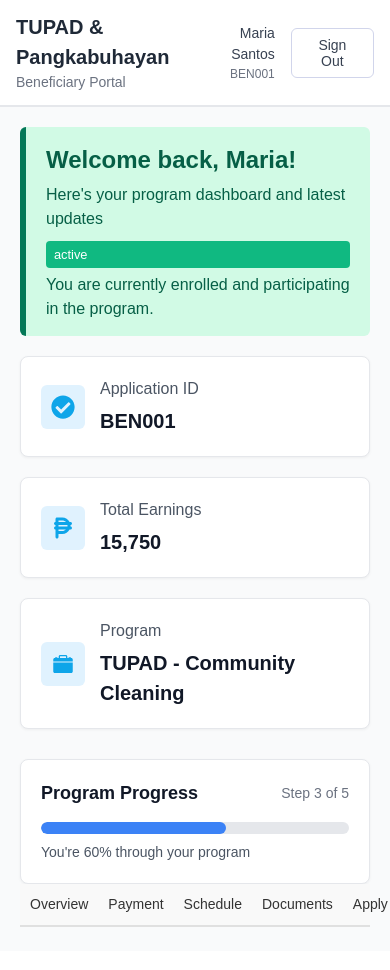
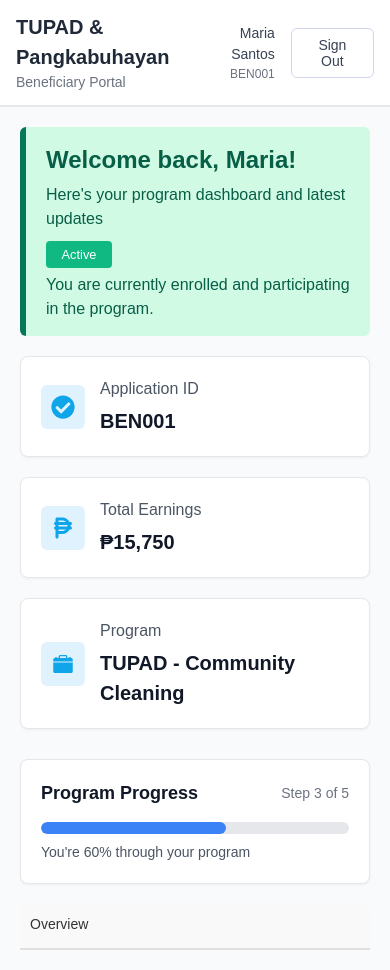
Before and after one commit to rovinrey/CapstoneProject, a React (Vite) app: page /beneficiarydashboard in a window 390 px wide. Built offline with nearby package versions, Linux system fonts and the light colour scheme.

Commit message:
commit before going to OJT

```diff
--- a/src/App.tsx
+++ b/src/App.tsx
@@ -1,7 +1,7 @@
 import './App.css';
 import { BrowserRouter as Router, Routes, Route } from 'react-router-dom';
 
-// Admin pages
+// Admin UI components
 import Sidebar from './Layout/Sidebar';
 import LoginPage from './Components/Admin/Pages/LoginPage';
 import Dashboard from './Components/Admin/Dashboard';
@@ -13,6 +13,13 @@
 // Beneficiary UI pages
 import BeneficiaryDashboard from './Components/Beneficiaries/BeneficiaryDashboard';
 
+//tabs links
+import Overview from './Components/Beneficiaries/TabsLInk/Overview';
+import Payments from './Components/Beneficiaries/TabsLInk/Payment';
+import Schedule from './Components/Beneficiaries/TabsLInk/Schedule';
+import Documents from './Components/Beneficiaries/TabsLInk/Documents';
+import Apply from './Components/Beneficiaries/TabsLInk/Apply';
+
 function App() {
   return (
     <Router>
@@ -22,11 +29,11 @@
 
         {/* Admin routes (with sidebar layout) */}
         <Route
-          path="/admin/*"
+          path="/dashboard/*"
           element={
-            <div className="flex">
+            <div className='side-bar'>
                 <Sidebar />
-              <div className="flex-1 p-4">
+              <div>
                 <Routes>
                         <Route path="/" element={<Dashboard />} />
                         <Route path="beneficiaries" element={<Beneficiaries />} />
@@ -41,6 +48,12 @@
 
         {/* Beneficiary UI */}
         <Route path="/beneficiarydashboard" element={<BeneficiaryDashboard />} />
+        {/*tabs route */}
+              <Route path="/overview" element={<Overview />} />
+              <Route path="/payment" element={<Payments />} />
+              <Route path="/schedule" element={<Schedule />} />
+              <Route path="/documents" element={<Documents />} />
+              <Route path="/apply" element={<Apply />} />
       </Routes>
     </Router>
   );
--- a/src/Components/Admin/Pages/LoginPage.tsx
+++ b/src/Components/Admin/Pages/LoginPage.tsx
@@ -13,7 +13,7 @@
 
     if (username === "admin" && password === "admin123") {
       navigate("/Dashboard");
-    } else if (username === "beneficiary" && password === "benef123") {
+    } else if (username === "beneficiary" && password === "pass123") {
       navigate("/BeneficiaryDashboard") ;
     } else {
       alert("Invalid credentials!");
--- a/src/Components/Beneficiaries/BeneficiaryDashboard.css
+++ b/src/Components/Beneficiaries/BeneficiaryDashboard.css
@@ -38,6 +38,8 @@
   font-size: 0.8rem;
   font-weight: 500;
   margin-top: 5px; /* Spacing below the text */
+  width: 50px;
+  text-align: center;
 }
 
 .summary-cards {
--- a/src/Components/Beneficiaries/BeneficiaryDashboard.tsx
+++ b/src/Components/Beneficiaries/BeneficiaryDashboard.tsx
@@ -1,35 +1,37 @@
-import { FaCheckCircle } from 'react-icons/fa';
-import { FaPesoSign } from 'react-icons/fa6'
-import { IoIosBriefcase } from 'react-icons/io'
+import { FaCheckCircle } from "react-icons/fa";
+import { FaPesoSign } from "react-icons/fa6";
+import { IoIosBriefcase } from "react-icons/io";
 
+/*import { Routes, Route } from "react-router-dom";
 
-import { Routes, Route } from 'react-router-dom';
-import Overview from './TabsLInk/Overview'
-import Payments from './TabsLInk/Payment'
-import Schedule from './TabsLInk/Schedule'
-import Documents from './TabsLInk/Documents'
-import Apply from './TabsLInk/Apply'
+import Overview from "./TabsLInk/Overview";
+import Payment from "./TabsLInk/Payment";
+import Schedule from "./TabsLInk/Schedule";
+import Documents from "./TabsLInk/Documents";
+import Apply from "./TabsLInk/Apply";
+*/
+import "./BeneficiaryDashboard.css";
+import Tabs from "./Tabs";
+import Header from "../../Layout/Header";
 
-import './BeneficiaryDashboard.css'
-import Tabs from './Tabs';
-import Header from '../../Layout/Header';
 function BeneficiaryDashboard() {
-    return(
+  return (
     <div>
       <Header />
       <div className="dashboard-container">
-
+        {/* Welcome Banner */}
         <div className="welcome-banner">
           <h2>Welcome back, Maria!</h2>
           <p>Here's your program dashboard and latest updates</p>
-                    <span className="status-badge">active</span>
+          <span className="status-badge">Active</span>
           <p>You are currently enrolled and participating in the program.</p>
         </div>
 
+        {/* Summary Cards */}
         <div className="summary-cards">
           <div className="card">
             <div className="card-icon">
-                            <FaCheckCircle/>
+              <FaCheckCircle />
             </div>
             <div className="card-content">
               <h3>Application ID</h3>
@@ -39,11 +41,11 @@
 
           <div className="card">
             <div className="card-icon">
-                            <FaPesoSign/>
+              <FaPesoSign />
             </div>
             <div className="card-content">
               <h3>Total Earnings</h3>
-                            <p>15,750</p>
+              <p>₱15,750</p>
             </div>
           </div>
 
@@ -57,6 +59,8 @@
             </div>
           </div>
         </div>
+
+        {/* Program Progress */}
         <div className="program-progress">
           <div className="program-progress-header">
             <h3>Program Progress</h3>
@@ -68,19 +72,13 @@
           <p className="progress-text">You're 60% through your program</p>
         </div>
 
-                {/* Horizpntal Tabs*/}
+        {/* Horizontal Tabs */}
         <Tabs />
 
-                <Routes>
-                    <Route path="dashboard" element={<Overview/>} />
-                    <Route path="beneficiaries" element={<Payments />} />
-                    <Route path="programs" element={<Schedule />} />
-                    <Route path="payment" element={<Documents />} />
-                    <Route path="reports" element={<Apply />} />
-                </Routes>
 
       </div>
     </div>
   );
-};
+}
+
 export default BeneficiaryDashboard;
--- a/src/Components/Beneficiaries/Tabs.css
+++ b/src/Components/Beneficiaries/Tabs.css
@@ -2,11 +2,14 @@
 
 .tabs {
   display: flex;
+  flex-wrap: wrap;
   list-style: none;
   padding: 0;
-  margin: 0;
+  margin: 20px 0 0;
   border-bottom: 2px solid #e0e0e0;
   background-color: #f9f9f9;
+  border-radius: 6px 6px 0 0;
+  overflow-x: auto; /* handles small screens */
 }
 
 .tabs li {
@@ -15,15 +18,17 @@
 
 .tabs a {
   display: block;
-  padding: 12px 20px;
+  padding: 12px 24px;
   text-decoration: none;
   color: #333;
   font-weight: 500;
-  transition: all 0.2s ease-in-out;
+  transition: all 0.25s ease;
+  border-bottom: 3px solid transparent;
 }
 
+/* Hover State */
 .tabs a:hover {
-  background-color: #eaeaea;
+  background-color: #eef5ff;
   color: #0077ff;
 }
 
@@ -33,4 +38,22 @@
   color: #0077ff;
   font-weight: 600;
   background-color: #fff;
+  box-shadow: inset 0 -2px 0 #0077ff;
 }
+
+/* Optional: Add slight spacing below tabs for content area */
+.tab-content {
+  background: #fff;
+  padding: 20px;
+  border: 1px solid #e0e0e0;
+  border-top: none;
+  border-radius: 0 0 6px 6px;
+}
+
+/* Responsive behavior */
+@media (max-width: 768px) {
+  .tabs a {
+    padding: 10px 16px;
+    font-size: 0.9rem;
+  }
+}
--- a/src/Components/Beneficiaries/Tabs.tsx
+++ b/src/Components/Beneficiaries/Tabs.tsx
@@ -2,36 +2,19 @@
 import "./Tabs.css";
 import "../Beneficiaries/TabsLInk/Apply.css";
 
-function Tabs() {
-  return (
+function tabs() {
+  return(
     <ul className="tabs">
       <li>
-        <NavLink to="/overview" className={({ isActive }) => isActive ? "active" : ""}>
-          Overview
-        </NavLink>
-      </li>
-      <li>
-        <NavLink to="/payment" className={({ isActive }) => isActive ? "active" : ""}>
-          Payment
-        </NavLink>
-      </li>
-      <li>
-        <NavLink to="/schedule" className={({ isActive }) => isActive ? "active" : ""}>
-          Schedule
-        </NavLink>
-      </li>
-      <li>
-        <NavLink to="/documents" className={({ isActive }) => isActive ? "active" : ""}>
-          Documents
-        </NavLink>
-      </li>
-      <li>
-        <NavLink to="/apply" className={({ isActive }) => isActive ? "active" : ""}>
-          Apply
+        <NavLink
+                to ='/overview'
+                className={({ isActive }) => (isActive ? 'active' : '')}
+        >
+                Overview
         </NavLink>
       </li>
     </ul>
   );
 }
 
-export default Tabs;
+export default tabs;
--- a/src/Layout/Sidebar.css
+++ b/src/Layout/Sidebar.css
@@ -4,6 +4,8 @@
   padding: 0px;
 }
 .sidebar {
+  display: flex;
+  flex-direction: column;
   width: 20%;
   height: 100%;
   background-color: #fff;
--- a/src/Layout/header.css
+++ b/src/Layout/header.css
@@ -7,6 +7,9 @@
   width: 100%;
   max-width: 100%;
   box-sizing: border-box;
+  position: sticky;
+  top: 0;
+  z-index: 1000;
 }
 
 .logo-section h1 {
```
Also changed, not shown: src/Layout/Header.tsx (+5 -5 lines), 1 other file (tests, documents, lock files or other folders). Lines whose indentation alone changed are shown as unchanged.
